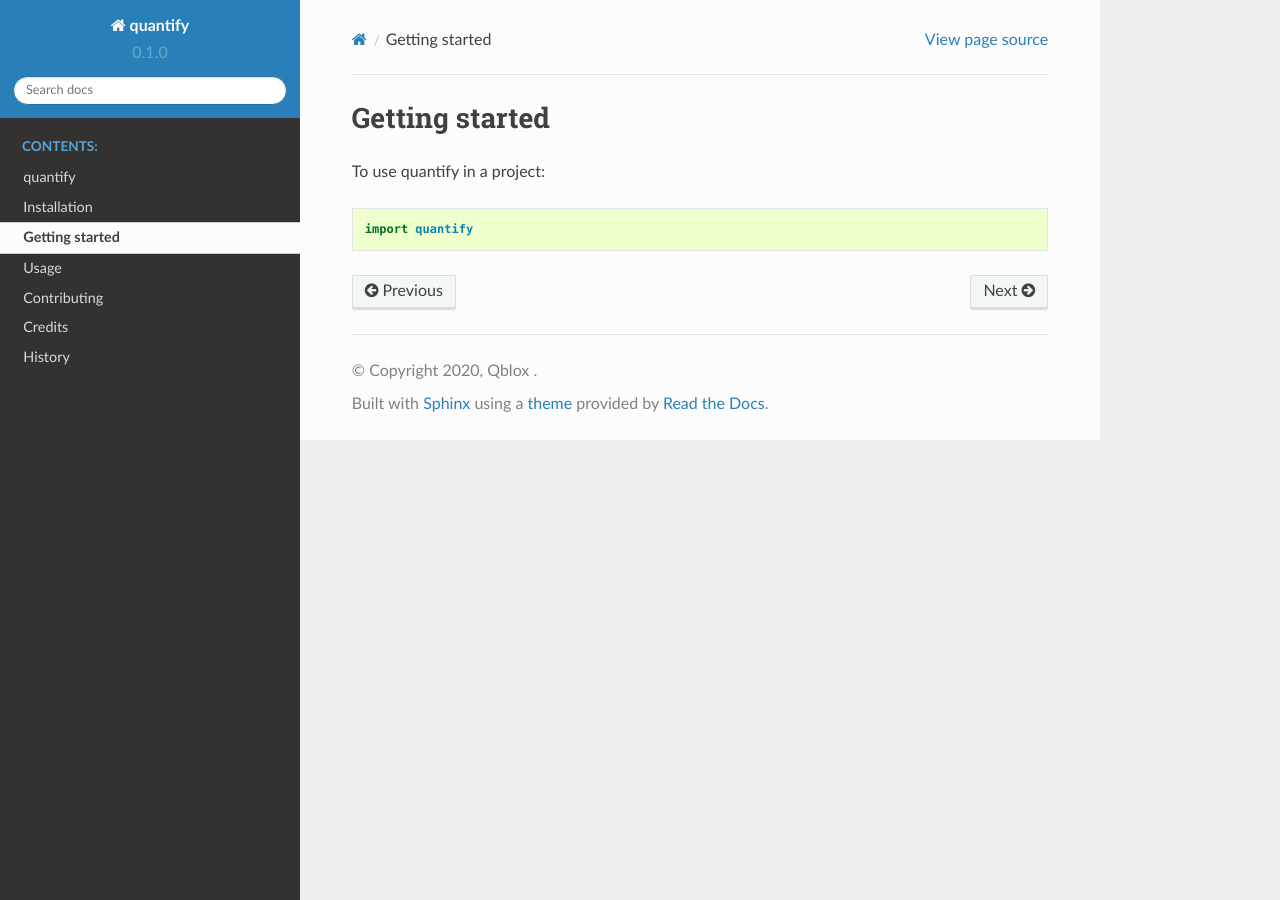
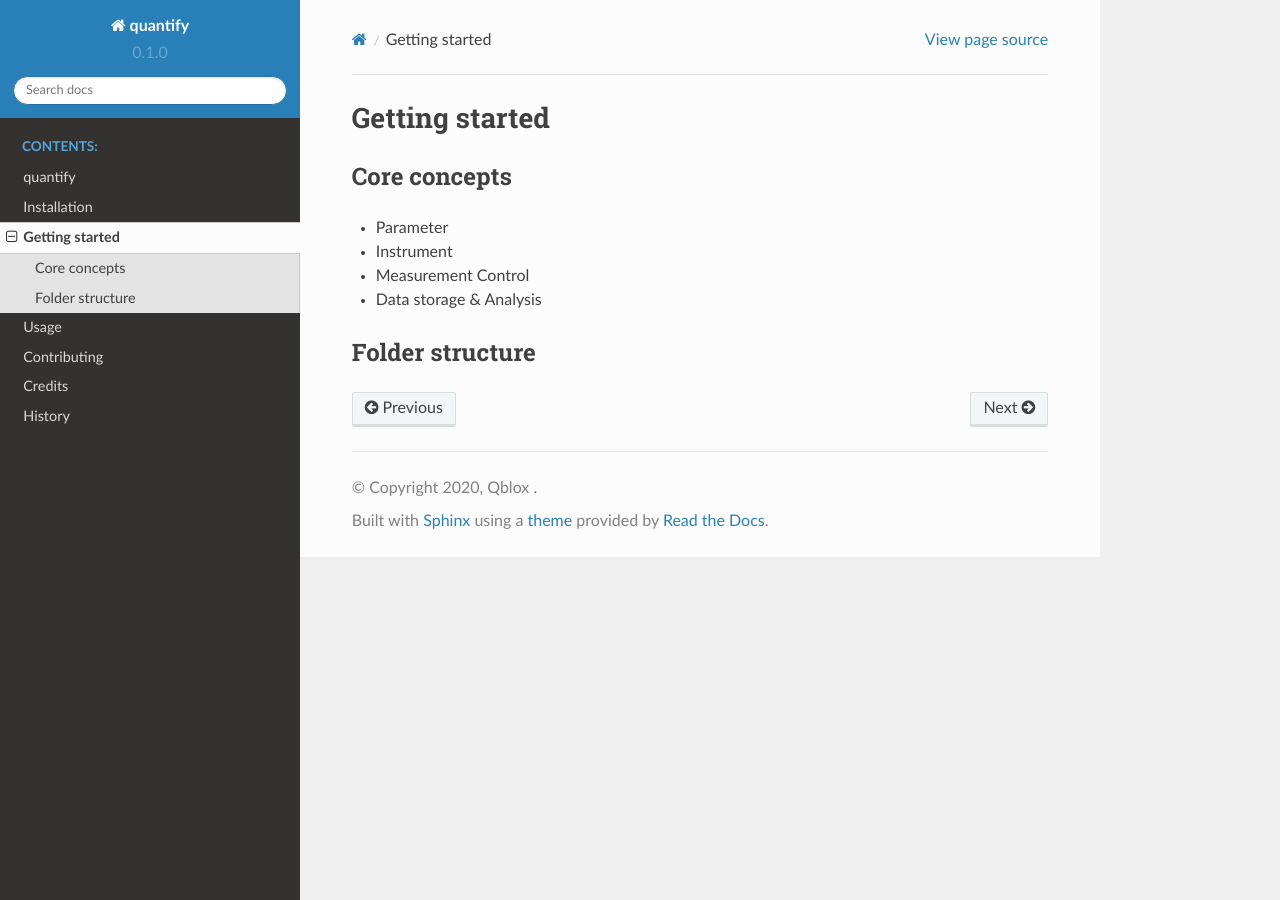
Before and after one commit to quantify-os/quantify-core, a Sphinx documentation site: the page built from docs/core_concepts.rst, in a window 1280 px wide. Built offline with Sphinx 7.4.7 and the Read the Docs theme 2.0.0, drawn with Linux system fonts in a browser that asks for light colours; pages that are not in the unit, such as notebooks, are missing from menus.

Commit message:
outlined core features

```diff
--- a/docs/conf.py
+++ b/docs/conf.py
@@ -131,7 +131,7 @@ latex_elements = {
 latex_documents = [
     (master_doc, 'quantify.tex',
      'quantify Documentation',
-     'Adriaan Rol ', 'manual'),
+     'Qblox ', 'manual'),
 ]
 
 
--- a/docs/core_concepts.rst
+++ b/docs/core_concepts.rst
@@ -3,7 +3,15 @@ Getting started
 ====================
 
 
+Core concepts
+====================
 
-To use quantify in a project::
+- Parameter
+- Instrument
+- Measurement Control
+- Data storage & Analysis
 
-    import quantify
+
+
+Folder structure
+====================
```
Also changed, not shown: CONTRIBUTING.rst (+4 -4 lines).
